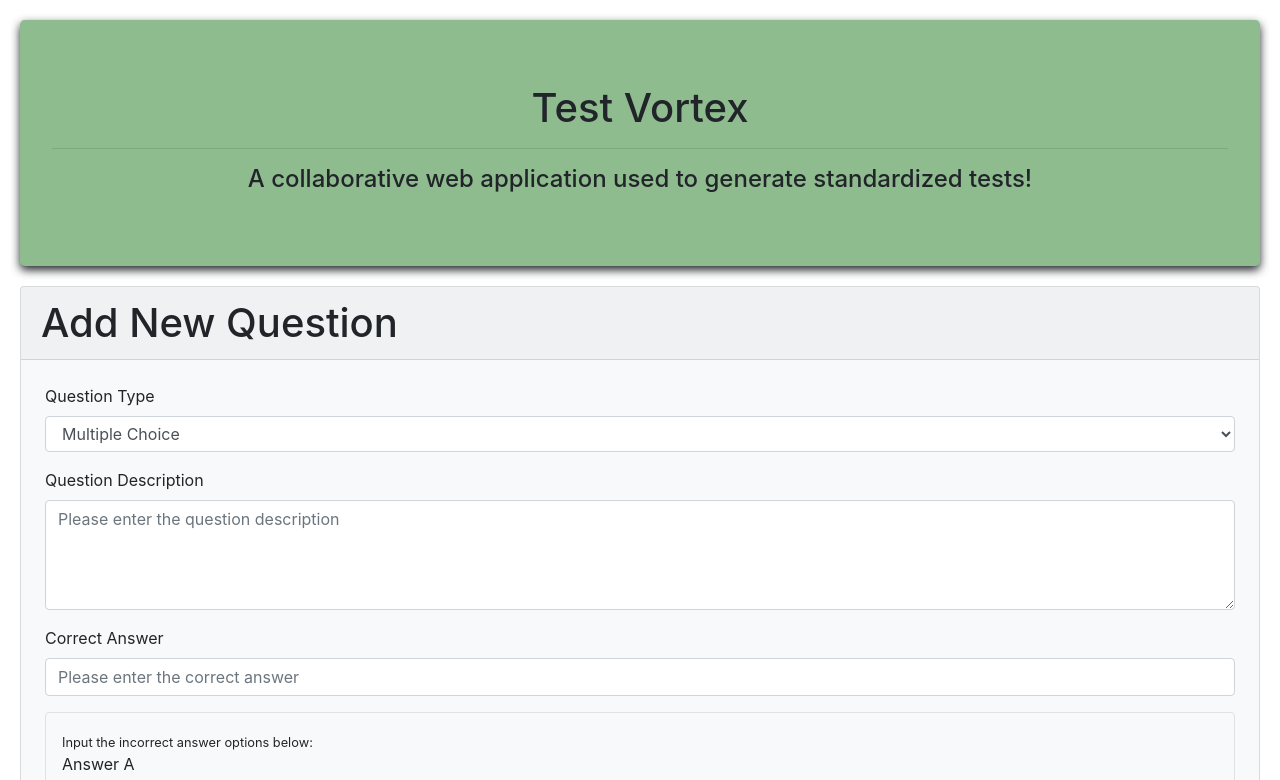
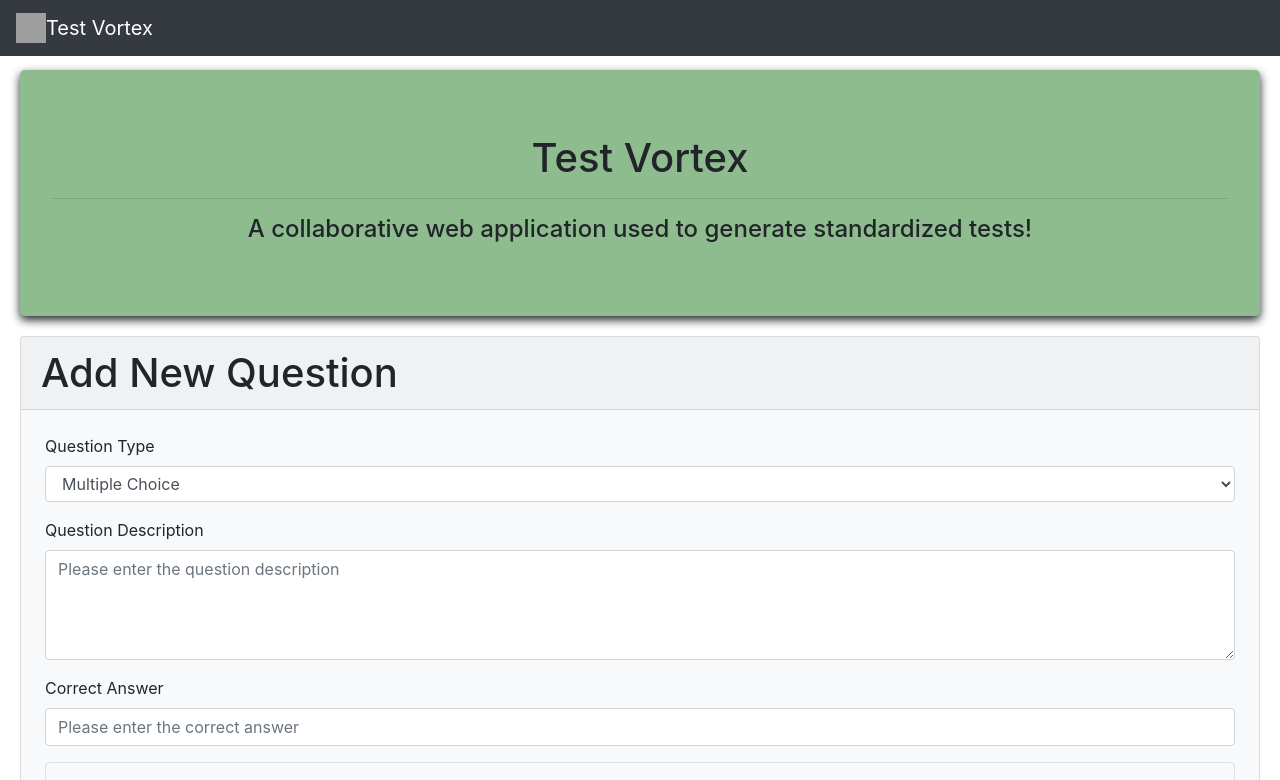
Before and after one commit to Drbaltar/test-vortex, a React app in the folder client/: page / in a window 1280 px wide. Shown: the top 780 px of the page. Built offline with nearby package versions, Linux system fonts and the light colour scheme; grey boxes are pictures that could not be loaded.

Commit message:
Added primary navigation bar

```diff
--- a/client/src/App/App.css
+++ b/client/src/App/App.css
@@ -8,3 +8,7 @@
   background: darkseagreen;
   box-shadow: 0 4px 10px;
 }
+
+.body {
+  padding-top: 50px;
+}
--- a/client/src/App/App.js
+++ b/client/src/App/App.js
@@ -8,17 +8,21 @@ import './App.css';
 
 // Import components
 import NewQuestionInputForm from './NewQuestion/InputForm';
+import NavBar from './NavBar';
 
 class App extends React.Component {
     render() {
         return (
             <div>
-                <div className='jumbotron'>
-                    <h1 >Test Vortex</h1>
-                    <hr/>
-                    <h4>A collaborative web application used to generate standardized tests!</h4>
+                <NavBar/>
+                <div className='body'>
+                    <div className='jumbotron'>
+                        <h1 >Test Vortex</h1>
+                        <hr/>
+                        <h4>A collaborative web application used to generate standardized tests!</h4>
+                    </div>
+                    <NewQuestionInputForm/>
                 </div>
-                <NewQuestionInputForm/>
             </div>
         );
     }
--- /dev/null
+++ b/client/src/App/NavBar.js
@@ -0,0 +1,14 @@
+import React from 'react';
+
+const NavBar = (props) => {
+    return(
+        <nav className="navbar navbar-dark bg-dark fixed-top">
+            <a className="navbar-brand" href="home">
+                <img src="./assets/tornado.png" width="30" height="30" class="d-inline-block align-top" alt=""/>
+                Test Vortex
+            </a>
+        </nav>
+    );
+};
+
+export default NavBar;
```
Also changed, not shown: client/src/App/assets/tornado.png (added).
